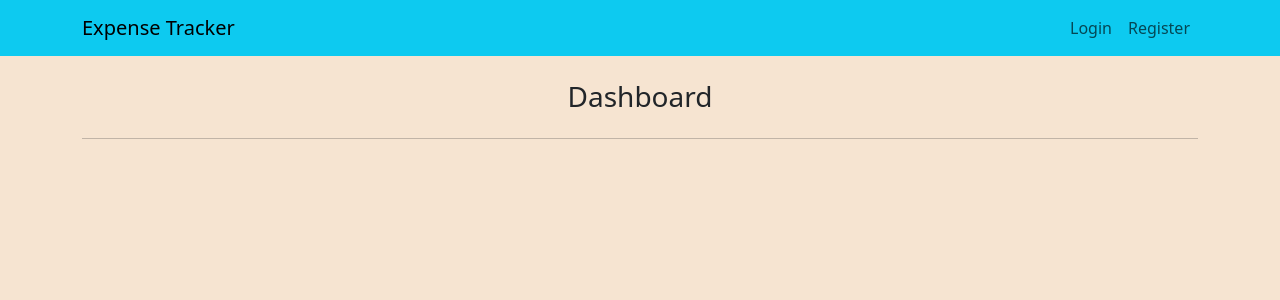
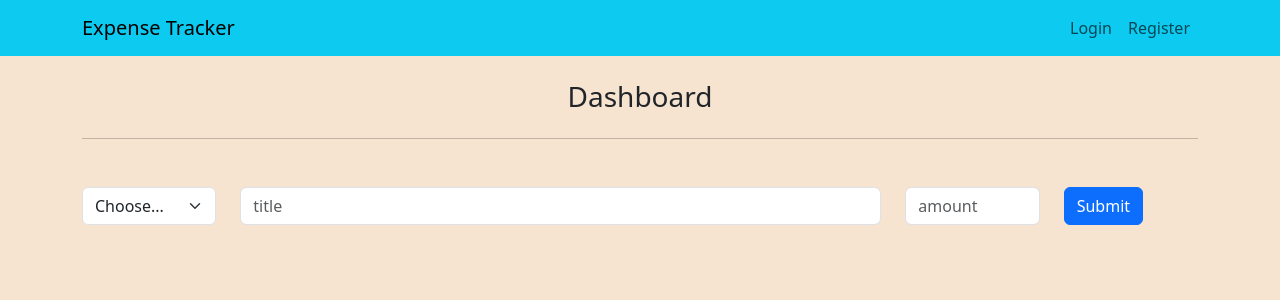
Before and after one commit to anmolft9/expenseTracker_Revision, a React (Create React App) app in the folder client/: page /dashboard in a window 1280 px wide. Shown: the top 300 px of the page. Built offline with nearby package versions, Linux system fonts and the light colour scheme.

Commit message:
added the transaction form to the dashboard

```diff
--- /dev/null
+++ b/client/src/components/form/TransactionForm.js
@@ -0,0 +1,31 @@
+import { Button } from "react-bootstrap";
+import Col from "react-bootstrap/Col";
+import Form from "react-bootstrap/Form";
+import Row from "react-bootstrap/Row";
+
+export const TransactionForm = () => {
+  return (
+    <div className="mt-5">
+      <Form>
+        <Row>
+          <Col>
+            <Form.Select defaultValue="Transaction Type?">
+              <option value="">Choose...</option>
+              <option>Income</option>
+              <option>Expense</option>
+            </Form.Select>
+          </Col>
+          <Col xs={7}>
+            <Form.Control name="title" placeholder="title" />
+          </Col>
+          <Col>
+            <Form.Control name="amounts" placeholder="amount" />
+          </Col>
+          <Col>
+            <Button type="submit">Submit</Button>
+          </Col>
+        </Row>
+      </Form>
+    </div>
+  );
+};
--- a/client/src/pages/Dashboard.js
+++ b/client/src/pages/Dashboard.js
@@ -3,6 +3,7 @@ import React from "react";
 // import { Register } from "./Register";
 import { MainLayout } from "../components/layout/MainLayout";
 import { Row } from "react-bootstrap";
+import { TransactionForm } from "../components/form/TransactionForm";
 
 export const Dashboard = () => {
   return (
@@ -11,11 +12,12 @@ export const Dashboard = () => {
         <Row>
           <h3 className="text-center mt-4">Dashboard</h3>
         </Row>
+        <hr />
 
         {/* form section */}
+        <TransactionForm />
 
         {/* table section */}
-        <hr />
       </MainLayout>
     </div>
   );
```
